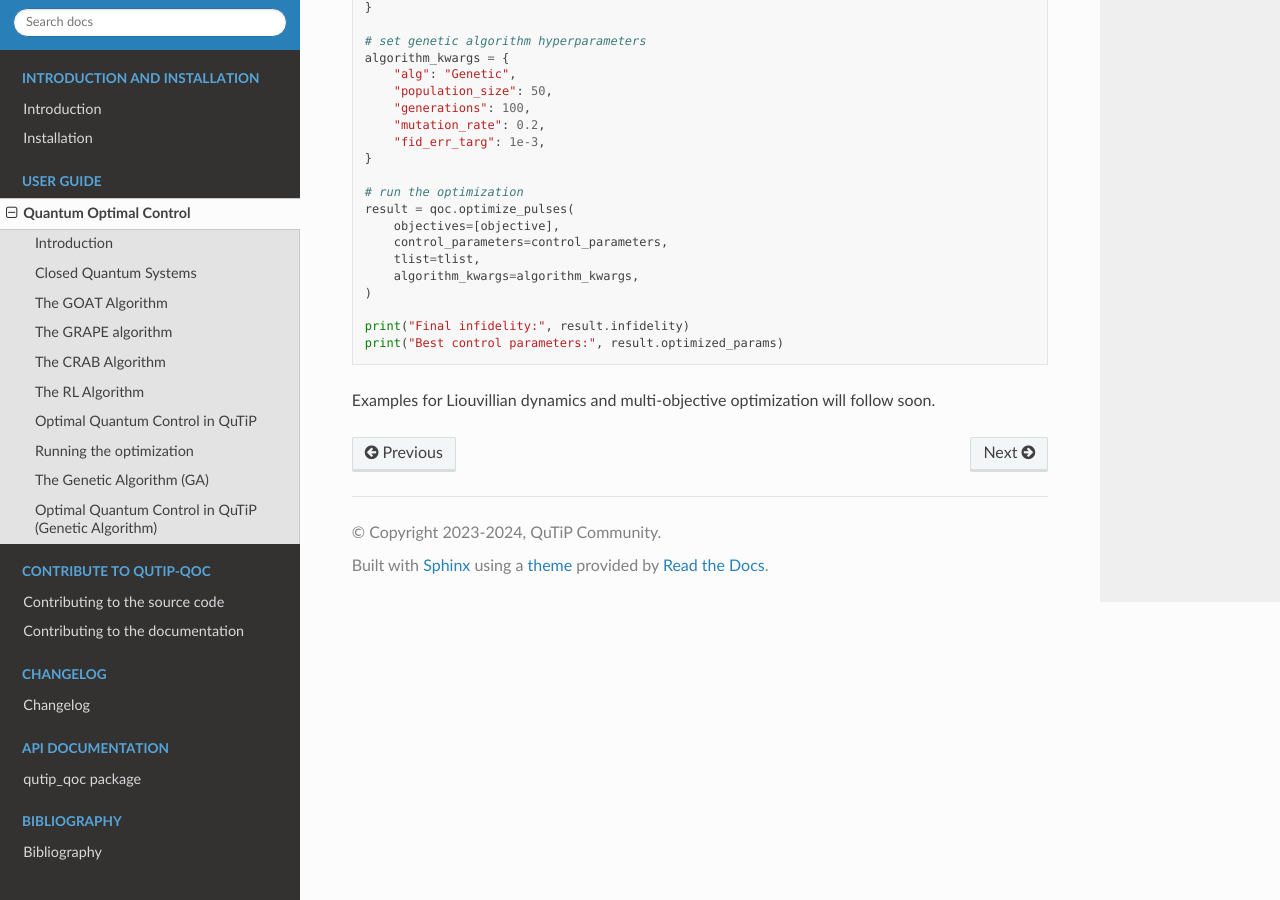
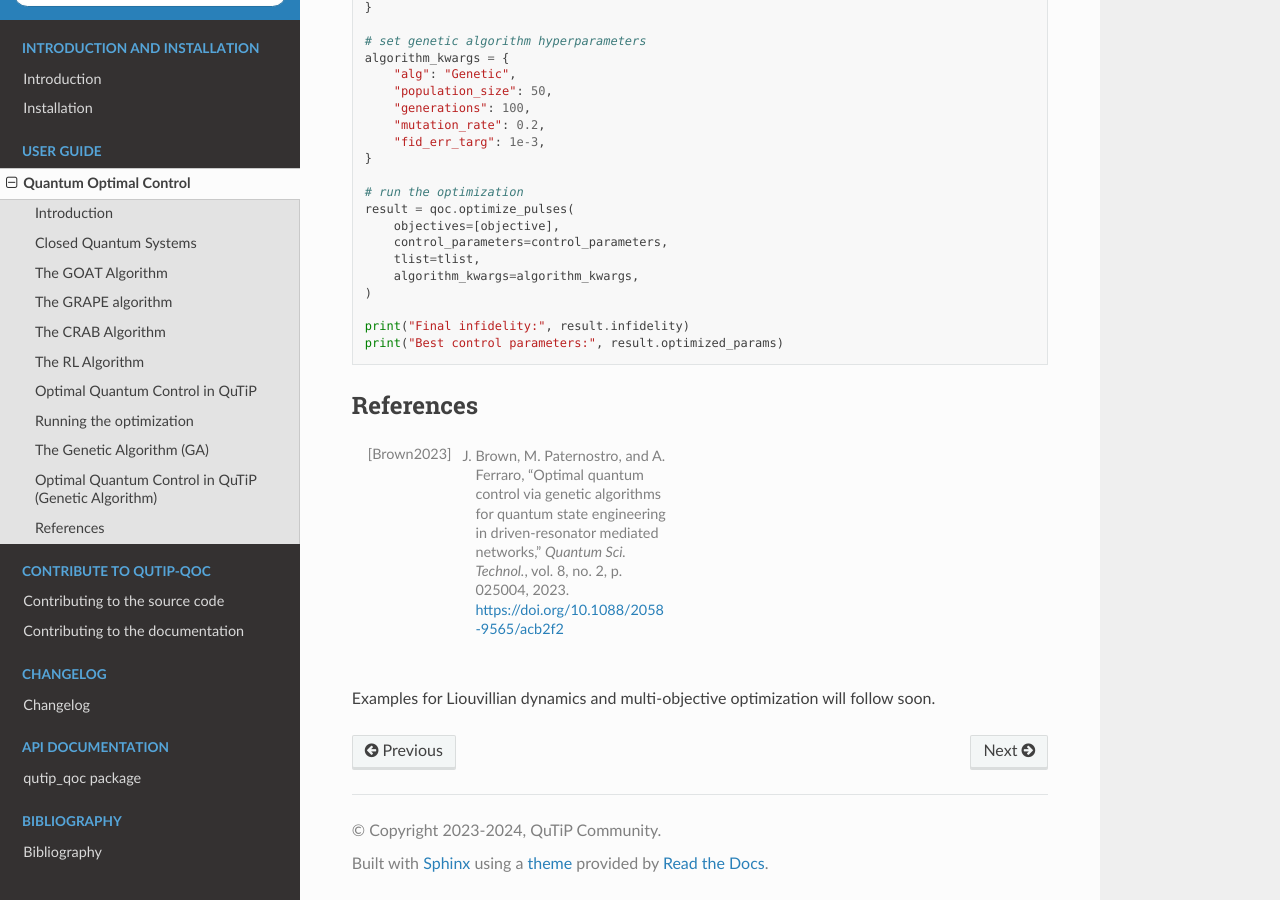
Before and after one commit to qutip/qutip-qoc, a Sphinx documentation site: the page built from doc/guide/guide-control.rst, in a window 1280 px wide and 900 px high, scrolled down 8557 px. Built offline with Sphinx 7.4.7 and the Read the Docs theme 3.1.0, drawn with Linux system fonts in a browser that asks for light colours; cross-references to code outside the pages are shown as plain code.

Commit message:
add refs

```diff
--- a/doc/guide/guide-control.rst
+++ b/doc/guide/guide-control.rst
@@ -406,6 +406,11 @@ Defining a control problem in QuTiP using the Genetic Algorithm follows the same
     print("Final infidelity:", result.infidelity)
     print("Best control parameters:", result.optimized_params)
 
+References
+==========
+
+.. [Brown2023] J. Brown, M. Paternostro, and A. Ferraro, "Optimal quantum control via genetic algorithms for quantum state engineering in driven‑resonator mediated networks," *Quantum Sci. Technol.*, vol. 8, no. 2, p. 025004, 2023. https://doi.org/10.1088/2058-9565/acb2f2
+
 .. TODO: add examples
 
 Examples for Liouvillian dynamics and multi-objective optimization will follow soon.
```
